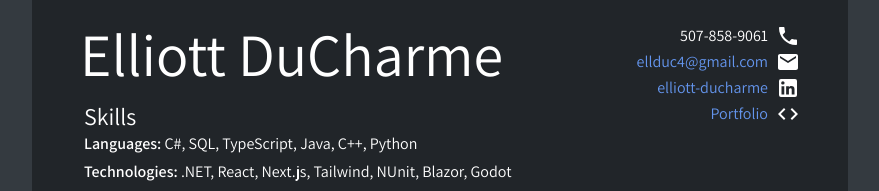
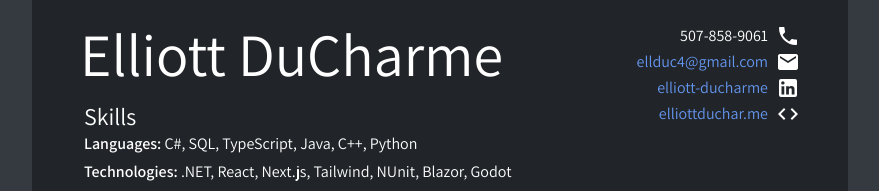
Before and after one commit to ellman12/Resume, a React (Vite) app: page / in a window 1280 px wide. Shown: the top 191 px of the page, without its empty margins (200-1079 px from the left). Built offline with nearby package versions, Linux system fonts and the light colour scheme.

Commit message:
Add custom domain name to link to Portfolio

```diff
--- a/src/components/Sections/TopSection.tsx
+++ b/src/components/Sections/TopSection.tsx
@@ -19,8 +19,8 @@ export default function TopSection() {
                 </div>
 
                 <LinkWithIcon href="mailto:ellduc4@gmail.com" icon={<EmailIcon/>}>ellduc4@gmail.com</LinkWithIcon>
-                <LinkWithIcon href="http://linkedin.com/in/elliott-ducharme" icon={<LinkedInIcon/>}>elliott-ducharme</LinkWithIcon>
-				<LinkWithIcon href="https://ellman12.github.io/Portfolio/" icon={<CodeIcon/>}>Portfolio</LinkWithIcon>
+                <LinkWithIcon href="https://linkedin.com/in/elliott-ducharme" icon={<LinkedInIcon/>}>elliott-ducharme</LinkWithIcon>
+		<LinkWithIcon href="https://elliottduchar.me" icon={<CodeIcon/>}>elliottduchar.me</LinkWithIcon>
             </div>
         </div>
     );
```
